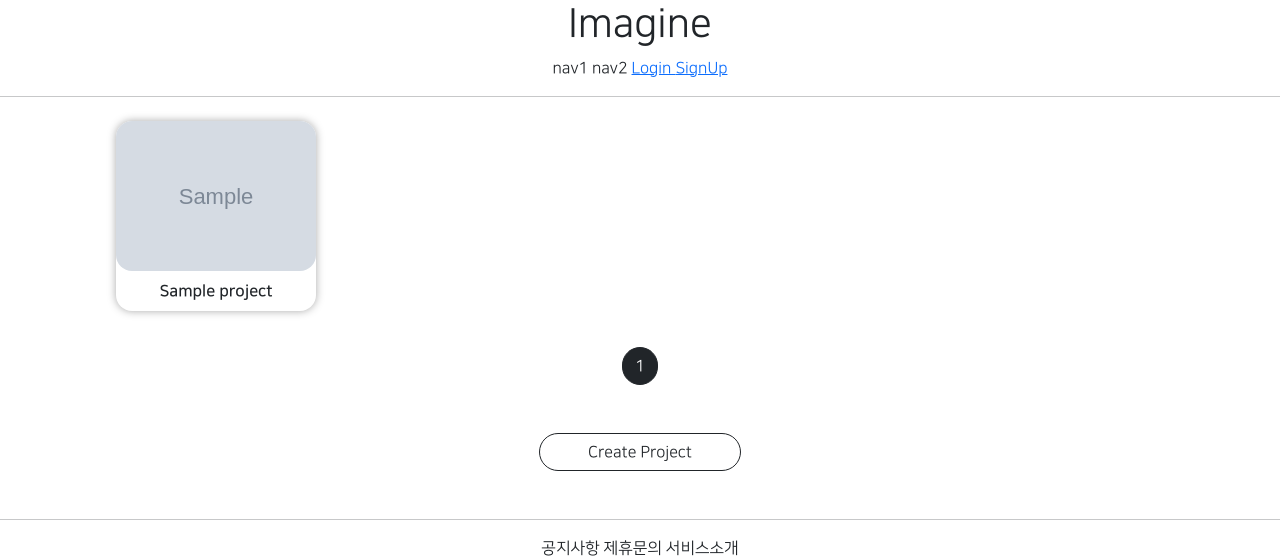
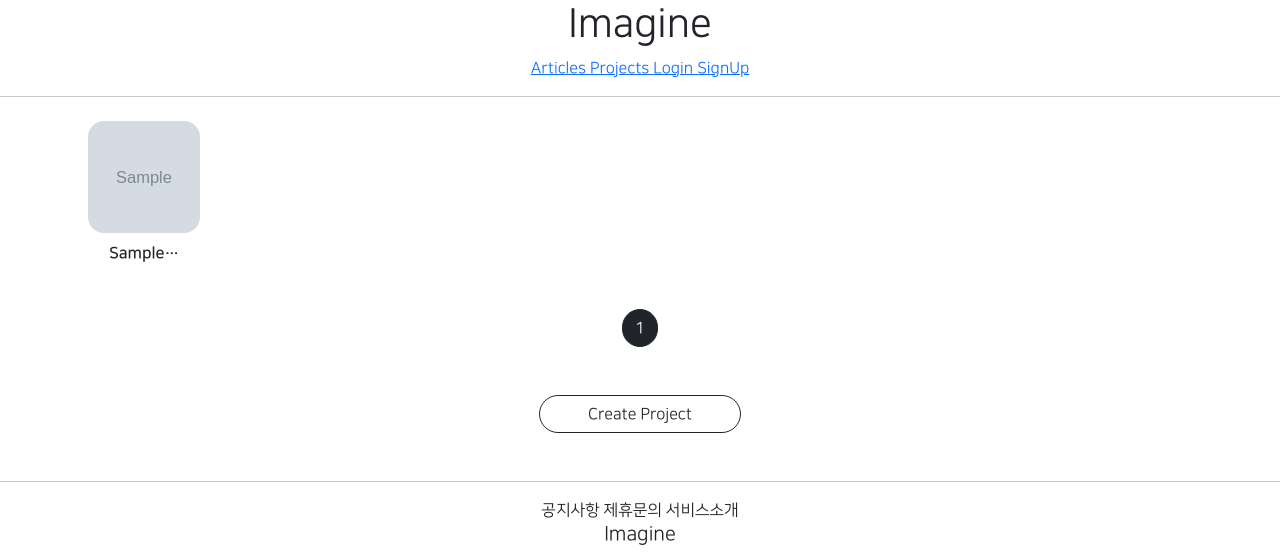
Before and after one commit to limajin/Django_pinterest, a Django app: page /projects/list/ in a window 1280 px wide. Shown: the top 556 px of the page. Run offline with Django 3.2, Linux system fonts and the light colour scheme; tables that the repository leaves empty hold one stand-in row (values such as "Sample post"); grey boxes marked "Sample" are stand-in pictures; parts of the project's set-up code (start-up, migrations or seed data) failed here and were passed over; some libraries are stand-ins or nearby versions.

Commit message:
8/17 commit2

```diff
--- a/projectapp/templates/projectapp/list.html
+++ b/projectapp/templates/projectapp/list.html
@@ -10,18 +10,18 @@
         }
 
         .container div {
-          width: 45%;
-            max-width: 200px;
           display: flex;
           justify-content: center;
           align-items: center;
           border-radius: 1rem;
             flex-direction: column;
-            box-shadow: 0 0 .5rem darkgray;
         }
 
         .container img {
-            width: 100%;
+            width: 7rem;
+            height: 7rem;
+            object-fit: cover;
+            {# 사진이 왜곡되지 않게끔#}
             border-radius: 1rem;
         }
 
@@ -35,7 +35,8 @@
                 <a href="{% url 'projectapp:detail' pk=project.pk %}">
                     <img src="{{ project.image.url }}" alt="">
                 </a>
-                <span class="NNS_B m-2">{{ project.name }}</span>
+                <span class="NNS_B m-2">{{ project.name | truncatechars:7 }}</span>
+                {# 프로젝트 이름 길 때 | 이후거 써주기#}
             </div>
 
         {% endfor %}
--- a/templates/header.html
+++ b/templates/header.html
@@ -5,8 +5,16 @@
         <h1>Imagine</h1>
     </div>
     <div class = 'imagine_header_button'>
-        <span>nav1</span>
-        <span>nav2</span>
+        <span>
+            <a href="{% url 'articleapp:list' %}">
+                Articles
+            </a>
+        </span>
+        <span>
+            <a href="{% url 'projectapp:list' %}">
+                Projects
+            </a>
+        </span>
         {% if not user.is_authenticated %}
         {# 유저가 로그인 되어 있지 않다면#}
 
```
